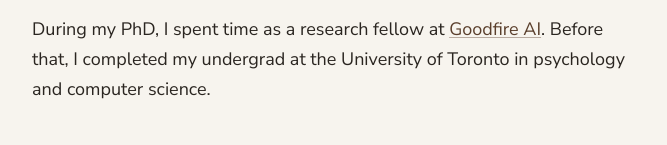
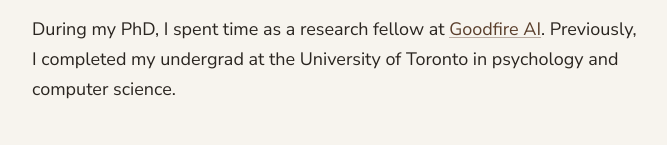
Before and after one commit to DanielWurgaft/danielwurgaft.github.io, a plain HTML site: page index.html in a window 1280 px wide. Shown: the part 405-550 px from the top of the page, without its empty margins (304-971 px from the left). Drawn offline with Linux system fonts and the light colour scheme.

Commit message:
Bio wording
Co-Authored-By: Claude Opus 5.5 <noreply@anthropic.com>

```diff
--- a/index.html
+++ b/index.html
@@ -40,7 +40,7 @@
     </p>
     <p>
       During my PhD, I spent time as a research fellow at <a href="https://www.goodfire.ai/">Goodfire AI</a>.
-      Before that, I completed my undergrad at the University of Toronto in psychology and computer science.
+      Previously, I completed my undergrad at the University of Toronto in psychology and computer science.
     </p>
   </section>
 
```
